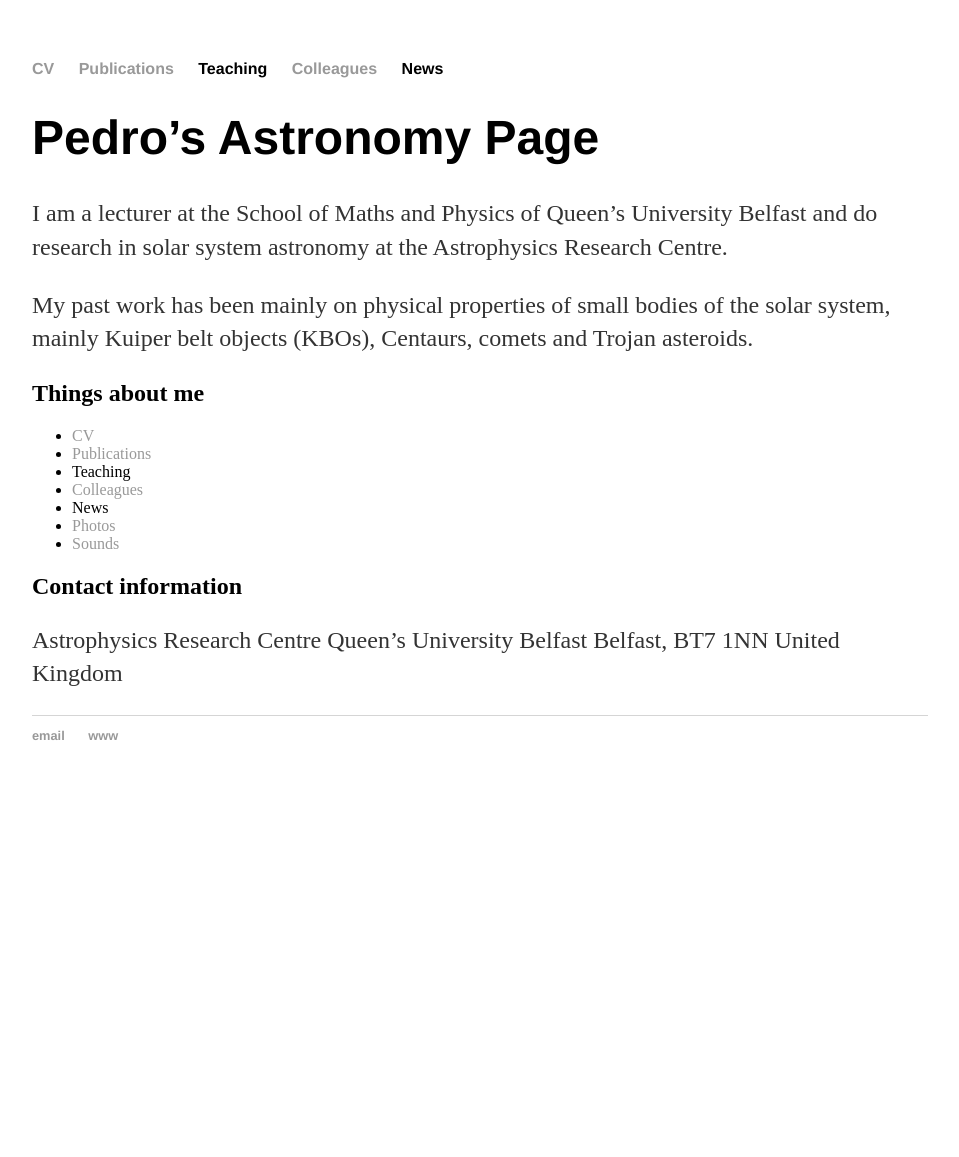
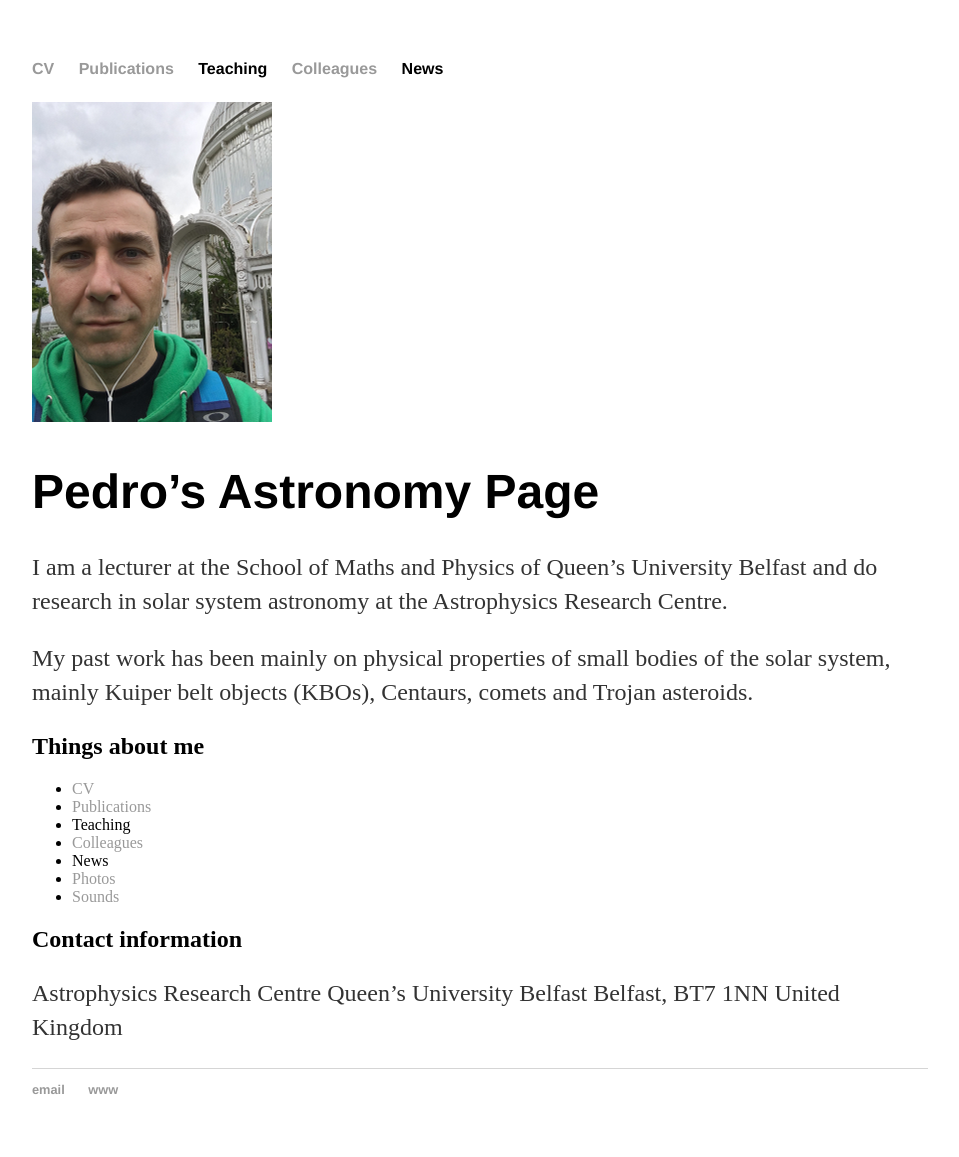
Before and after one commit to placerda-qub/placerda-gb.github.io, a Jekyll site: the page built from index.md, in a window 1280 px wide. Shown: the whole page, without its empty margins (160-1119 px from the left). Built offline with Jekyll 4.4.1, drawn with Linux system fonts in a browser that asks for light colours; our own code applies the rules of GitHub Pages for plain Markdown files; before the commit the page ends 900 px from its top, so only the background shows below that.

Commit message:
add picture
Added link to pedro.png in index.md

```diff
--- a/index.md
+++ b/index.md
@@ -1,3 +1,5 @@
+![Pedro](pedro.png)
+
 # Pedro's Astronomy Page
 
 I am a lecturer at the School of Maths and Physics of Queen’s University Belfast and do research in solar system astronomy at the Astrophysics Research Centre.
```
